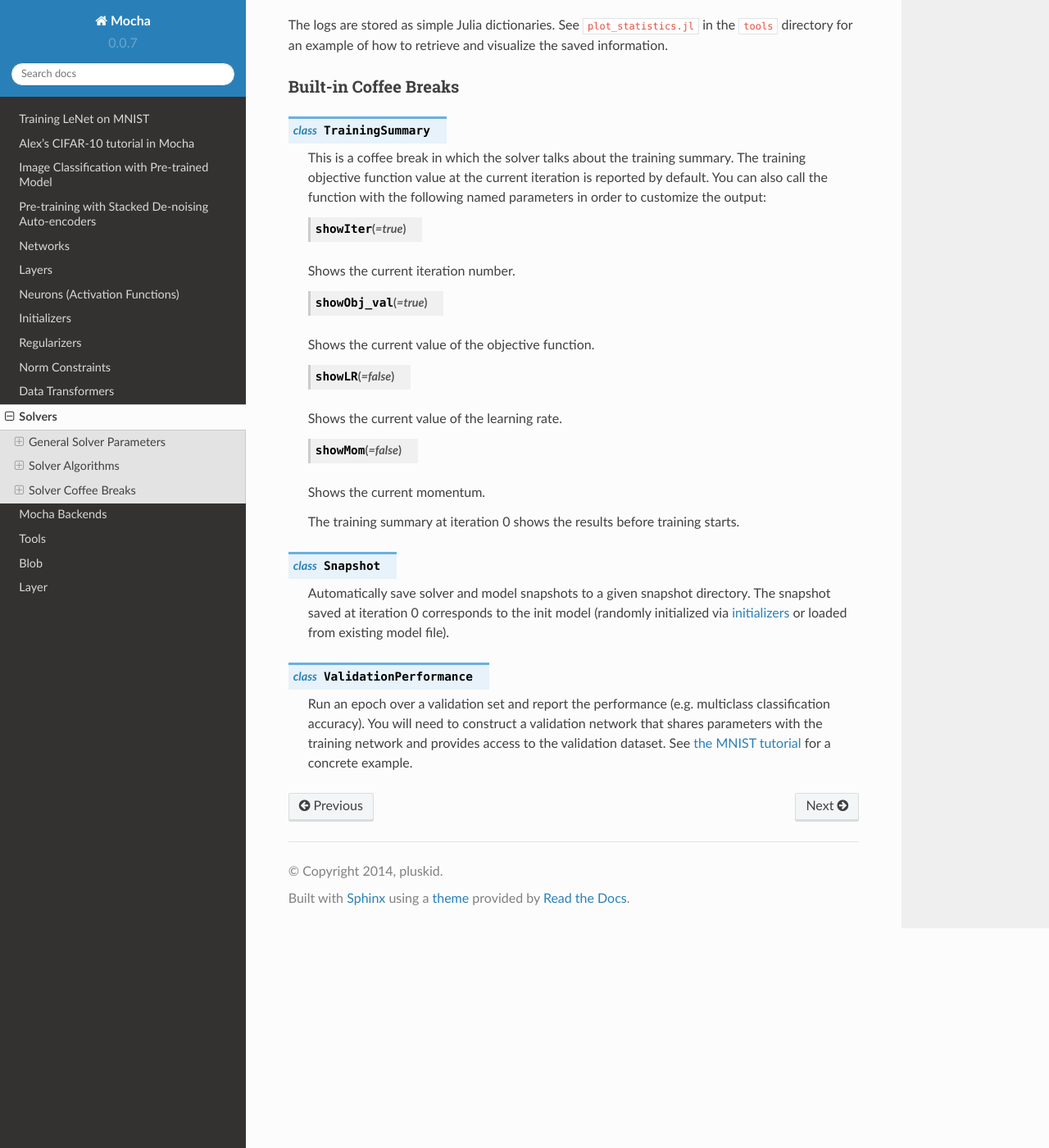
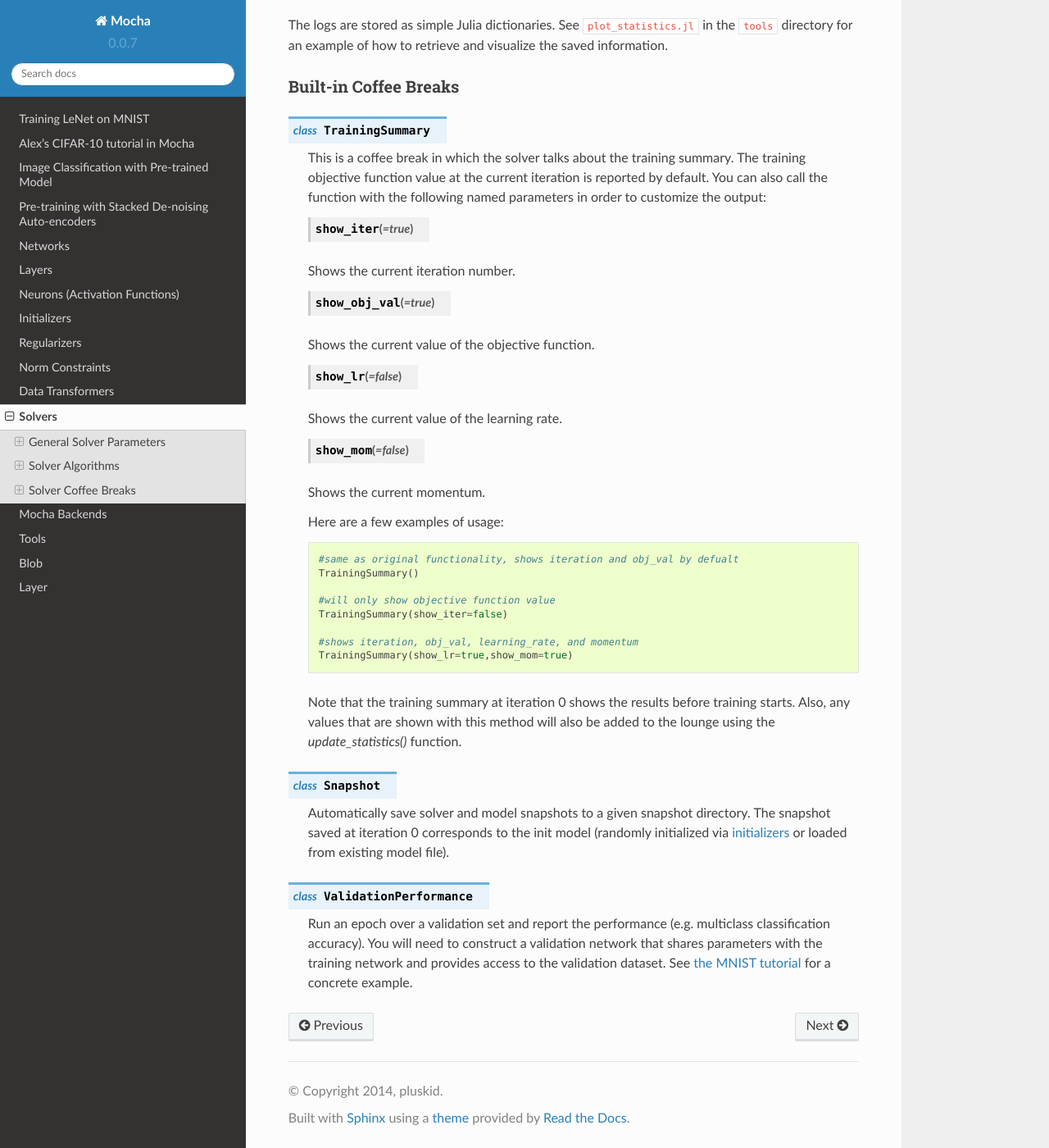
Before and after one commit to pluskid/Mocha.jl, a Sphinx documentation site: the page built from docs/user-guide/solver.rst, in a window 1280 px wide and 1400 px high, scrolled down 4326 px. Shown: the whole window at 82% size. Built offline with Sphinx 7.4.7 and the Read the Docs theme 2.0.0, drawn with Linux system fonts in a browser that asks for light colours.

Commit message:
Updated variable names to match package style, added examples to documentation

```diff
--- a/docs/user-guide/solver.rst
+++ b/docs/user-guide/solver.rst
@@ -229,19 +229,34 @@ Built-in Coffee Breaks
    iteration is reported by default. You can also call the function with the following
    named parameters in order to customize the output:
 
-   .. attribute:: showIter(=true)
+   .. attribute:: show_iter(=true)
    Shows the current iteration number.
 
-   .. attribute:: showObj_val(=true)
+   .. attribute:: show_obj_val(=true)
    Shows the current value of the objective function.
 
-   .. attribute:: showLR(=false)
+   .. attribute:: show_lr(=false)
    Shows the current value of the learning rate.
 
-   .. attribute:: showMom(=false)
+   .. attribute:: show_mom(=false)
    Shows the current momentum.
 
-   The training summary at iteration 0 shows the results before training starts.
+   Here are a few examples of usage:
+
+   .. code-block:: julia
+
+      #same as original functionality, shows iteration and obj_val by defualt
+      TrainingSummary()
+
+      #will only show objective function value
+      TrainingSummary(show_iter=false)
+
+      #shows iteration, obj_val, learning_rate, and momentum
+      TrainingSummary(show_lr=true,show_mom=true)
+
+   Note that the training summary at iteration 0 shows the results before training starts.
+   Also, any values that are shown with this method will also be added to the lounge
+   using the `update_statistics()` function.
 
 .. class:: Snapshot
 
```
Also changed, not shown: 1 other file.
